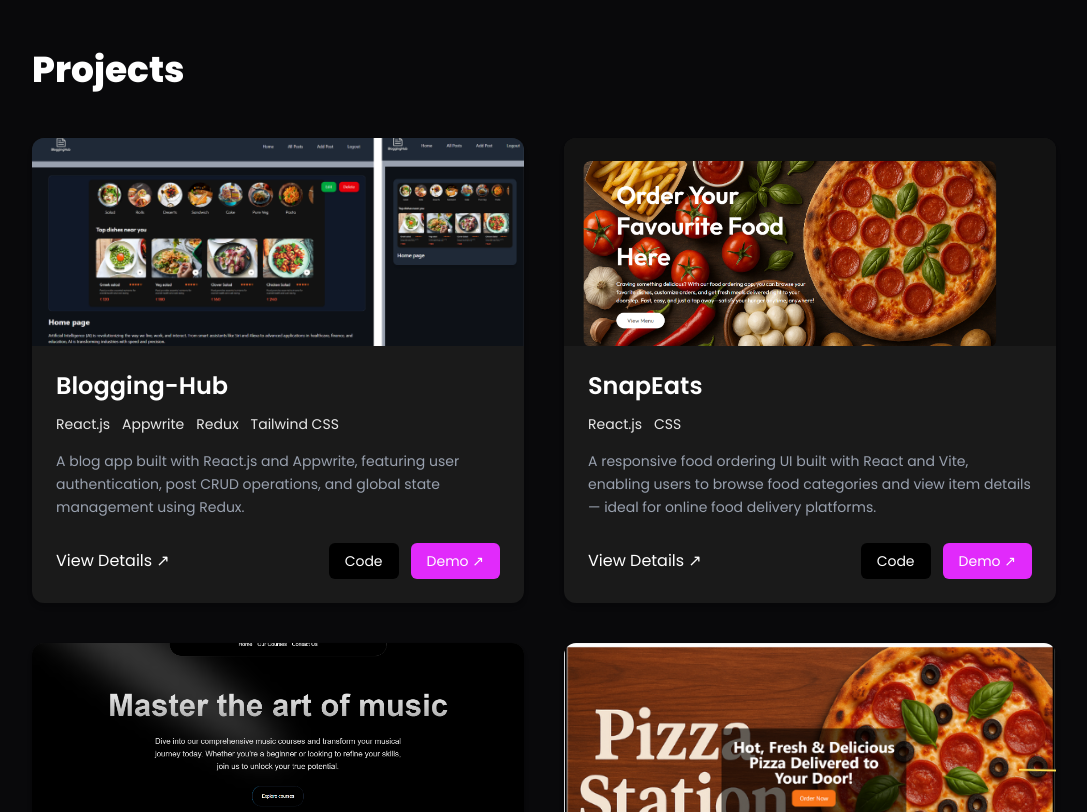
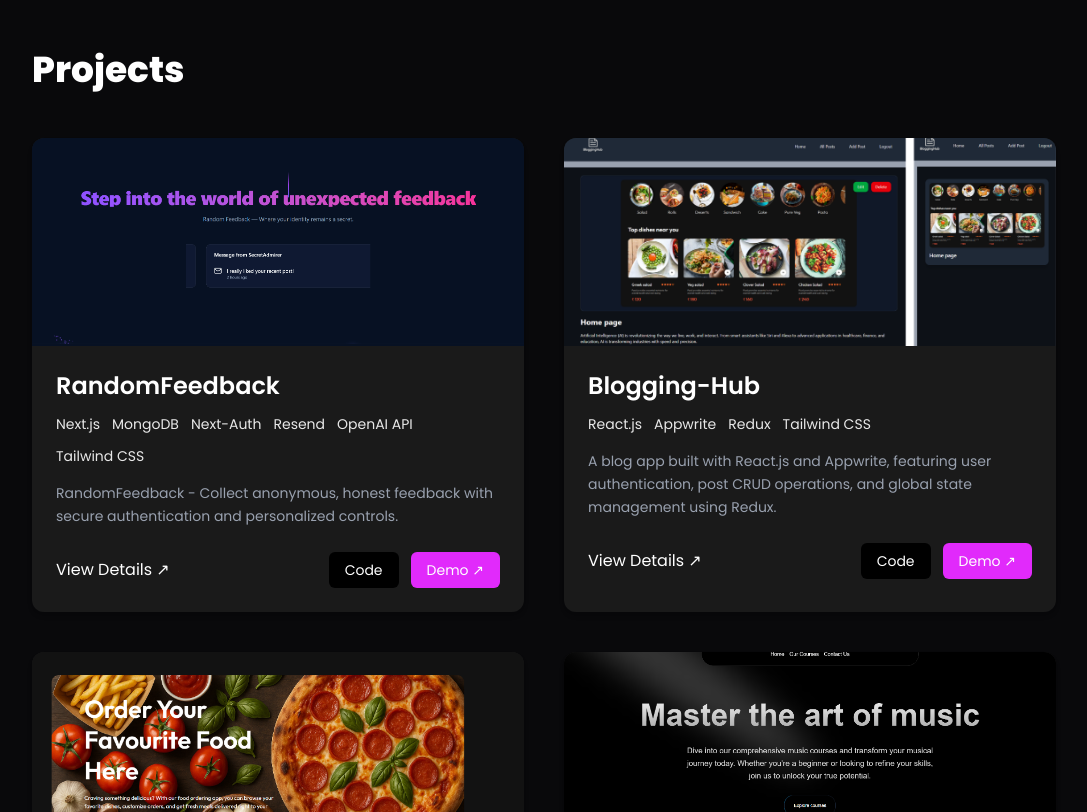
Before and after one commit to bhuvan649/PortFolio, a React (Vite) app: page / in a window 1280 px wide. Shown: the part 1980-2792 px from the top of the page, without its empty margins (96-1183 px from the left). Built offline with nearby package versions, Linux system fonts and the light colour scheme.

Commit message:
Add new project random-feedback

```diff
--- a/src/assets/index.js
+++ b/src/assets/index.js
@@ -3,11 +3,12 @@ import SnapEats from './SnapEats.png'
 import Todo from './Todo.png'
 import PizzaStation from './PizzaStation.png'
 import MusicCourse from './MusicCourse.png'
+import RandomFeedback from './RandomFeedback.png'
 export {
     Blogging,
     SnapEats,
     Todo,
     PizzaStation,
-    MusicCourse
-
+    MusicCourse,
+    RandomFeedback
 }
--- a/src/components/Hero.jsx
+++ b/src/components/Hero.jsx
@@ -2,7 +2,7 @@ import React from "react";
 import { Link } from "react-scroll";
 import { FaArrowRight, FaMapMarkerAlt } from "react-icons/fa";
 import Folder from "./Folder";
-import {SnapEats,Blogging,MusicCourse }from '../assets'
+import {SnapEats,Blogging,MusicCourse,RandomFeedback }from '../assets'
 const Hero = () => {
   return (
     <section
@@ -61,8 +61,9 @@ const Hero = () => {
             <Folder size={2} color="#CA52CA" className="cursor-target custom-folder"
               items={[
     <img src={MusicCourse}  className="w-full h-full object-cover rounded-[10px]" />,
-    <img src={Blogging}  className="w-full h-full object-cover rounded-[10px]" />,
+    <img src={RandomFeedback}  className="w-full h-full object-cover rounded-[10px]" />,
     <img src={SnapEats}  className="w-full h-full object-cover rounded-[10px]" />,
+
   ]}/>
           </div>
         </div>
--- a/src/components/Projects.jsx
+++ b/src/components/Projects.jsx
@@ -1,10 +1,20 @@
 import React from "react";
 import { Link } from "react-router-dom"; // Import Link for internal routing
-import { Blogging, SnapEats,PizzaStation,MusicCourse } from "../assets";
+import { Blogging, SnapEats,PizzaStation,MusicCourse,RandomFeedback } from "../assets";
 
 const projects = [
   {
     id: 0,
+    title: "RandomFeedback",
+    description:
+      "RandomFeedback - Collect anonymous, honest feedback with secure authentication and personalized controls.",
+    image: RandomFeedback,
+    github: "https://github.com/bhuvan649/RandomFeedback.git",
+    demo: "https://your-demo-link.com/project1",
+    techStack: ["Next.js", "MongoDB", "Next-Auth", "Resend", "OpenAI API", "Tailwind CSS"],
+  },
+  {
+    id: 1,
     title: "Blogging-Hub",
     description:
       "A blog app built with React.js and Appwrite, featuring user authentication, post CRUD operations, and global state management using Redux.",
@@ -14,7 +24,7 @@ const projects = [
     techStack: ["React.js", "Appwrite", "Redux", "Tailwind CSS"],
   },
   {
-    id: 1,
+    id: 2,
     title: "SnapEats",
     description:
       "A responsive food ordering UI built with React and Vite, enabling users to browse food categories and view item details — ideal for online food delivery platforms.",
@@ -24,7 +34,7 @@ const projects = [
     techStack: ["React.js", "CSS"],
   },
   {
-    id: 2,
+    id: 3,
     title: "Music Courses Platform",
     description:
       "Developed a responsive course platform with interactive 3D cards and individual course pages powered by JSON data. Optimized UI/UX with smooth layouts, hidden scrollbars, and mobile responsiveness.",
@@ -34,7 +44,7 @@ const projects = [
     techStack: ["Next.js", "Tailwind CSS", "JSON Data"],
   },
   {
-    id: 3,
+    id: 4,
     title: "PizzaStation",
     description:
       "A fully functional pizza ordering website built using React.js and Tailwind CSS, backed by a JSON server for product data and cart operations.",
--- a/src/pages/ProjectDetails.jsx
+++ b/src/pages/ProjectDetails.jsx
@@ -1,8 +1,15 @@
 import { useParams, Link } from 'react-router-dom';
-import { SnapEats,Blogging,Todo,PizzaStation } from '../assets';
+import { SnapEats,Blogging,Todo,PizzaStation,RandomFeedback } from '../assets';
 const dummyProjects = [
   {
     id: '0',
+    title: 'Random Feedback',
+    description: 'Collect anonymous, honest feedback with secure authentication and personalized controls.',
+    image: RandomFeedback,
+    details: 'Developed a full-stack web application that allows registered users to receive anonymous feedback through unique shareable URLs. Implemented secure authentication and email verification using Next-Auth and Resend to ensure account safety. Integrated the OpenAI API to generate suggested feedback messages and enhance user experience. Built user-friendly controls for managing, reviewing, and organizing received feedback.',
+  },
+  {
+    id: '1',
     title: 'Blogging-Hub',
     description: 'A blog app built with React.js and Appwrite, featuring user authentication, post CRUD operations, and global state management using Redux.',
     image: Blogging,
```
Also changed, not shown: src/assets/RandomFeedback.png (added).
